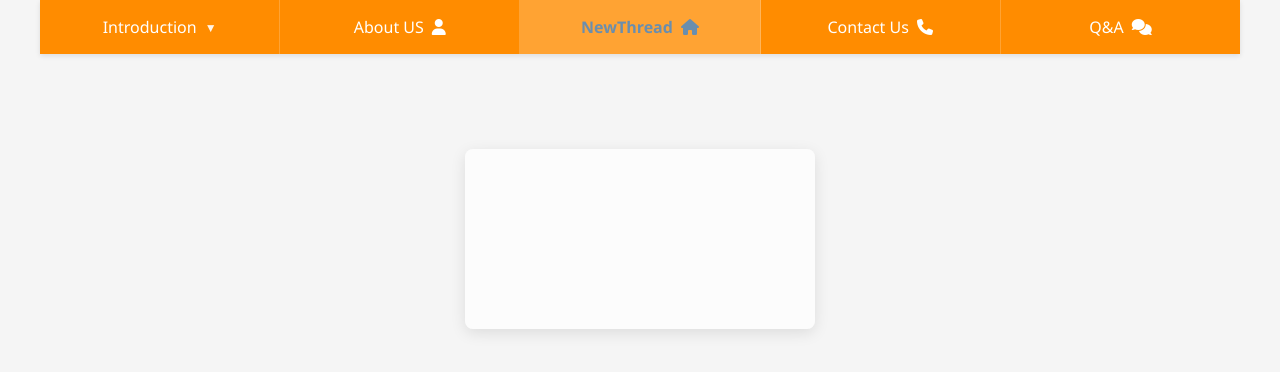
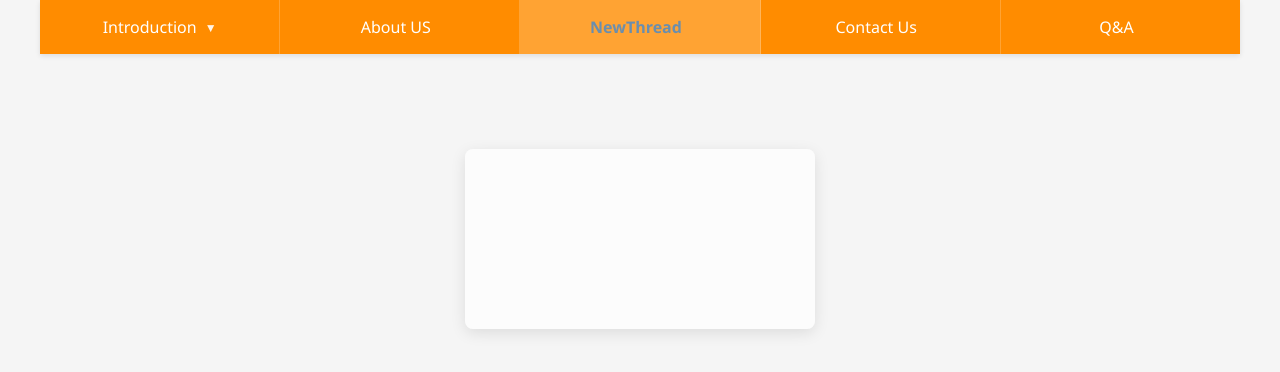
Before and after one commit to qinrunlin2025/my-webpage, a plain HTML site: page index.html in a window 1280 px wide. Drawn offline with Linux system fonts and the light colour scheme.

Commit message:
Update index.html

```diff
--- a/index.html
+++ b/index.html
@@ -4,8 +4,6 @@
     <meta charset="UTF-8">
     <meta name="viewport" content="width=device-width, initial-scale=1.0">
     <title>网页设计优化</title>
-    <link rel="stylesheet" href="https://cdnjs.cloudflare.com/ajax/libs/font-awesome/6.4.0/css/all.min.css">
-   <!-- 引入Font Awesome图标库，为网页提供专业图标功能 -->
    <style>
         /* 重置和基础样式 */
         * { margin: 0; padding: 0; box-sizing: border-box; font-family: 'Segoe UI', Arial, sans-serif; }
@@ -143,4 +141,5 @@
         });
     </script>
 </body>
+
 </html>
```
